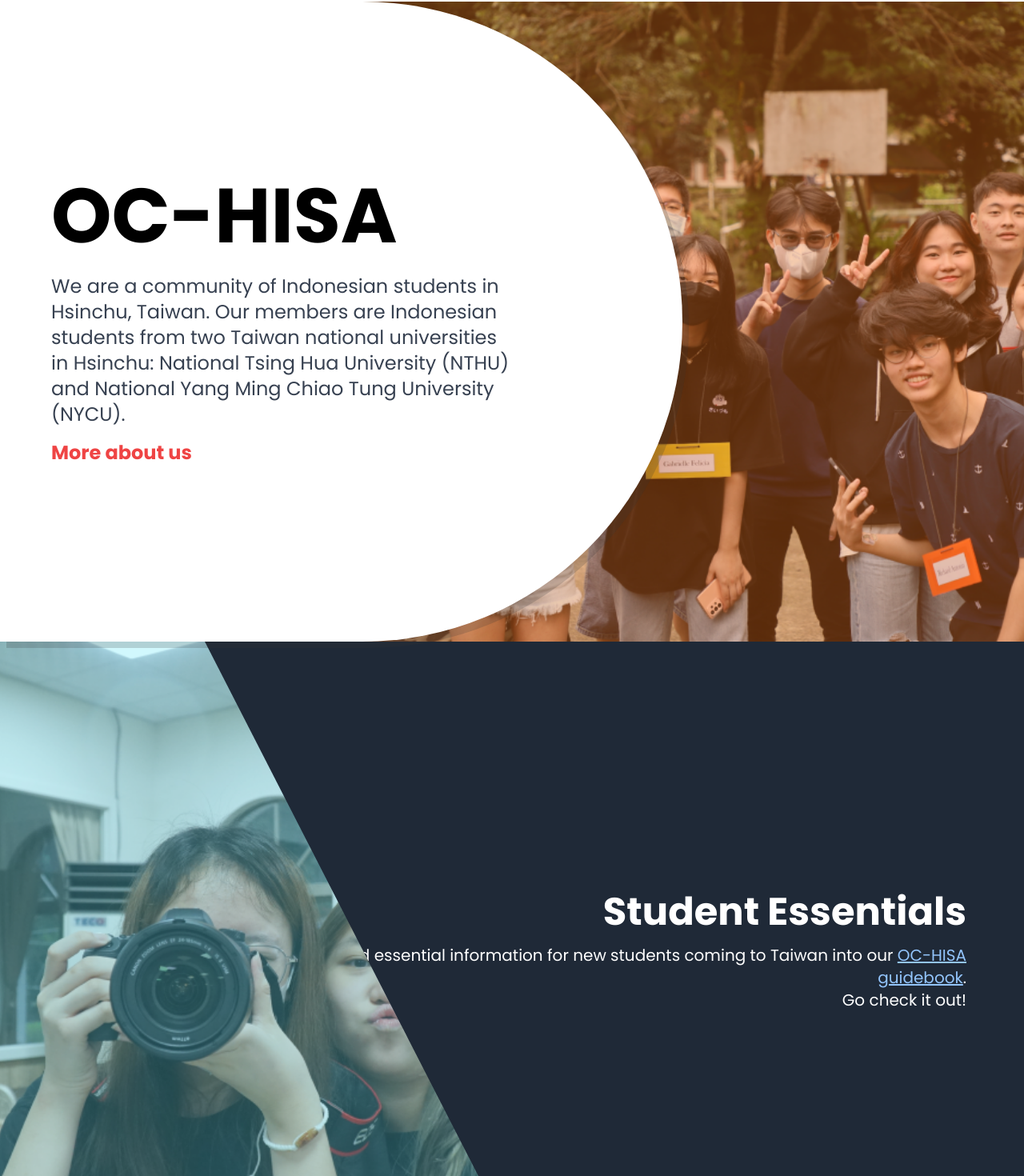
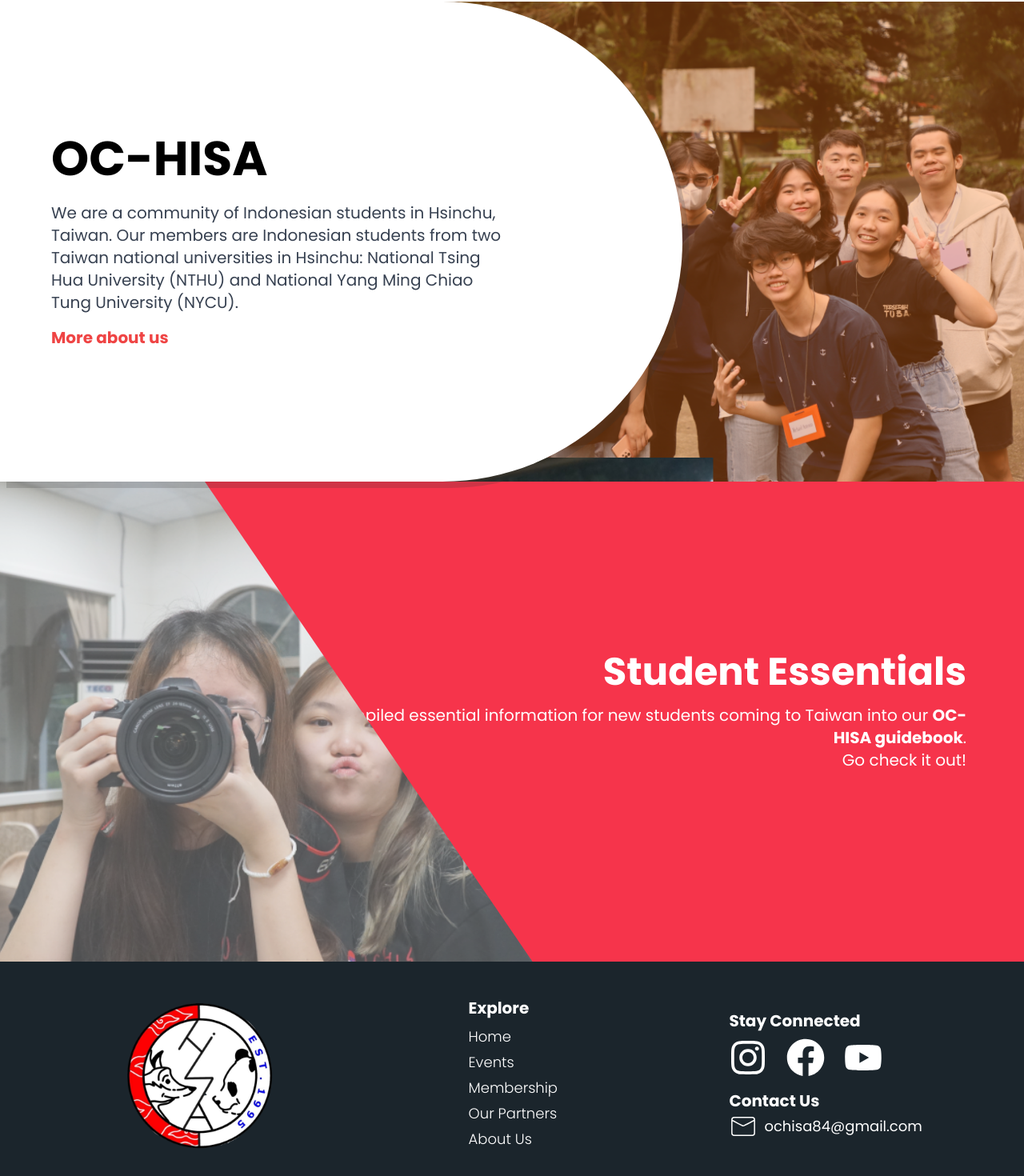
Before and after one commit to Bakuretsu05/OC-HISA-WEBSITE, a React (Vite) app: page / in a window 1280 px wide. Shown: the part 948-2418 px from the top of the page at 80% size. Built offline with nearby package versions, Linux system fonts and the light colour scheme.

Commit message:
Fixed page x-overflow issues

```diff
--- a/src/components/EventsPage/EventsTimeline.jsx
+++ b/src/components/EventsPage/EventsTimeline.jsx
@@ -3,11 +3,10 @@
 
 const EventsTimeline = () => {
   return (
-    <div className="bg-gradient-to-bl from-blue-950 to-purple-950 relative h-lvh w-lvw flex flex-col items-center justify-center">
+    <div className="bg-gradient-to-bl from-blue-950 to-purple-950 relative h-[90vh] flex flex-col items-center justify-center">
       <h1 className="text-2xl font-bold text-white">Events Timeline</h1>
       <TimelineInfoCard showToday={true} />
       <TimelineBar />
-      <TimelineInfoCard showToday={true} />
     </div>
   );
 };
--- a/src/components/EventsPage/TimelineInfoCard.jsx
+++ b/src/components/EventsPage/TimelineInfoCard.jsx
@@ -13,7 +13,7 @@
   const [dateString, yearString] = getTodaysDateString();
 
   return showToday ? (
-    <div className="w-52 bg-transparent-layer rounded-lg shadow-md z-30 absolute origin right top-4 right-4 p-4">
+    <div className="w-52 bg-transparent-layer rounded-lg shadow-md z-10 absolute origin right top-4 right-4 p-4">
       <p className="text-white text-sm">Today</p>
       <h1 className="text-white text-3xl font-bold">{dateString}</h1>
       <h3 className="text-xl font-bold text-grad-orange">{yearString}</h3>
--- a/src/components/Footer.jsx
+++ b/src/components/Footer.jsx
@@ -6,15 +6,15 @@
 
 const Footer = () => {
   return (
-    <div className="bg-[#1B252C] h-96 p-20 flex items-center justify-around">
-      <img src={Logo} alt="OCHISA Logo" className="h-full" />
+    <div className="relative bg-[#1B252C] p-5 flex items-center justify-around z-10">
+      <img src={Logo} alt="OCHISA Logo" className="scale-75" />
 
       {/* { "Explore" } */}
       <div className="text-white">
-        <h1 className="text-4xl font-bold mb-2">Explore</h1>
+        <h1 className="text-xl font-bold mb-2">Explore</h1>
         {paths.map(({ name, path }) => (
           <p
-            className="text-xl font-thin mb-1 hover:text-red-600 hover:underline transition-colors"
+            className="text-lg font-thin mb-1 hover:text-red-600 hover:underline transition-colors"
             key={name + "__footer"}
           >
             <Link to={path}>{name}</Link>
@@ -23,9 +23,9 @@
       </div>
 
       {/* { "Stay Connected & "Contact Us" } */}
-      <div className="flex flex-col justify-between text-white h-full">
+      <div className="flex flex-col justify-end text-white h-full">
         <div>
-          <h1 className="text-4xl font-bold mb-2">Stay Connected</h1>
+          <h1 className="text-xl font-bold mb-2">Stay Connected</h1>
           <ul className="flex items-center gap-6 text-white text-5xl">
             <SocialMediaLink
               link={socialLinks.instagram}
@@ -45,13 +45,13 @@
           </ul>
         </div>
 
-        <div>
-          <h1 className="text-4xl font-bold">Contact Us</h1>
+        <div className="mt-4">
+          <h1 className="text-xl font-bold">Contact Us</h1>
           <div className="flex items-center">
             <CiMail className="text-4xl mr-2" />
             <a
               href={`mailto:${socialLinks.email}`}
-              className="text-xl hover:underline hover:cursor-pointer"
+              className="text-lg hover:underline hover:cursor-pointer"
             >
               ochisa84@gmail.com
             </a>
--- a/src/components/HomePage/AboutSection.jsx
+++ b/src/components/HomePage/AboutSection.jsx
@@ -3,15 +3,15 @@
 
 const AboutSection = () => {
   return (
-    <div className="relative w-full h-screen bg-gray-100">
-      <img className="absolute object-fill inset-0 h-full left-[28%]" src={ganbuPicture} />
+    <div className="relative h-[75vh] bg-gray-100">
+      <img className="absolute object-fill h-full right-0" src={ganbuPicture} />
 
       <div className="absolute inset-0 right-0 h-full w-full bg-orange-500 opacity-35"></div>
 
       <div className="relative z-10 w-2/3 h-full bg-white rounded-r-full shadow-card-shadow p-16 flex items-center">
         <div className="w-4/5">
-          <h1 className="text-8xl font-bold mb-6 text-black">OC-HISA</h1>
-          <p className="text-2xl text-gray-700 mb-4">
+          <h1 className="text-6xl font-bold mb-6 text-black">OC-HISA</h1>
+          <p className="text-xl text-gray-700 mb-4">
             We are a community of Indonesian students in Hsinchu, Taiwan. Our
             members are Indonesian students from two Taiwan national
             universities in Hsinchu: National Tsing Hua University (NTHU) and
@@ -19,7 +19,7 @@
           </p>
           <Link
             to="/about"
-            className="text-red-500 text-2xl font-semibold hover:underline"
+            className="text-red-500 text-xl font-semibold hover:underline"
           >
             More about us
           </Link>
--- a/src/components/HomePage/BobbingCircles.jsx
+++ b/src/components/HomePage/BobbingCircles.jsx
@@ -5,7 +5,7 @@
         <div className="absolute bottom-[-50%] left-[-25%] w-[58rem] h-[58rem] bg-white blur-md rounded-full animate-bobbing-medium"></div>
         <div className="absolute bottom-[-45%] right-[-25%] w-[50rem] h-[50rem] bg-white blur-md rounded-full animate-bobbing-medium"></div>
 
-        <div className="absolute bottom-[-12%] left-48 w-[32rem] h-[32rem] bg-white blur-md rounded-full animate-bobbing-fast"></div>
+        <div className="absolute bottom-[-30%] left-48 w-[32rem] h-[32rem] bg-white blur-md rounded-full animate-bobbing-fast"></div>
         <div className="absolute bottom-[-10%] left-[30%] w-96 h-96 bg-white blur-md rounded-full animate-bobbing-medium"></div>
         <div className="absolute bottom-[-25%] right-96 w-[35rem] h-[35rem] bg-white blur-md rounded-full animate-bobbing-medium"></div>
         <div className="absolute bottom-[-20%] right-0 w-[38rem] h-[38rem] bg-white blur-md rounded-full animate-bobbing-slow"></div>
--- a/src/components/HomePage/MainTitle.jsx
+++ b/src/components/HomePage/MainTitle.jsx
@@ -3,8 +3,8 @@
 
 const MainTitle = () => {
   return (
-    <div className="relative bg-signature-red h-screen flex items-center justify-center animate-bobbing-slow">
-      <img src={HomeLogo} className="relative top-[-5%]" />
+    <div className="relative bg-signature-red h-screen flex items-center justify-center">
+      <img src={HomeLogo} className="relative top-[-5%] z-10" />
       <BobbingCircles />
     </div>
   );
--- a/src/components/HomePage/StudentEssentialsSection.jsx
+++ b/src/components/HomePage/StudentEssentialsSection.jsx
@@ -2,30 +2,30 @@
 
 const StudentEssentialsSection = () => {
   return (
-    <div className="relative w-full h-screen bg-gray-900">
+    <div className="relative w-full h-[75vh]">
       {/* Left-side image with blue overlay */}
       <div className="relative w-full h-full">
         <img
           src={ganbuPicture}
           alt="Students"
-          className="absolute inset-0 h-full left-[-7%]"
+          className="absolute h-full scale-110 z-0"
         />
-        <div className="absolute inset-0 bg-cyan-300 opacity-30"></div>
+        <div className="absolute inset-0 bg-white opacity-30"></div>
       </div>
 
       {/* Right-side text content */}
       <div
-        className="absolute inset-y-0 p-10 right-0 w-4/5 bg-gray-800 text-white flex items-center"
+        className="absolute inset-y-0 p-10 right-0 w-4/5 bg-signature-red text-white flex items-center"
         style={{
           clipPath: "polygon(100% 0, 100% 100%, 40% 100%, 0 0)",
         }}
       >
-        <div className="p-8 ml-auto text-end">
+        <div className="p-8 ml-auto text-end relative">
           <h1 className="text-5xl font-bold mb-4">Student Essentials</h1>
           <p className="text-xl mb-6">
             We compiled essential information for new students coming to Taiwan
             into our{" "}
-            <a href="#" className="text-blue-300 underline">
+            <a href="#" className="font-bold hover:underline">
               OC-HISA guidebook
             </a>
             .
--- a/src/output.css
+++ b/src/output.css
@@ -649,10 +649,6 @@
   bottom: -10%;
 }
 
-.bottom-\[-12\%\]{
-  bottom: -12%;
-}
-
 .bottom-\[-20\%\]{
   bottom: -20%;
 }
@@ -701,10 +697,6 @@
   left: -25%;
 }
 
-.left-\[-7\%\]{
-  left: -7%;
-}
-
 .left-\[-70\%\]{
   left: -70%;
 }
@@ -731,10 +723,6 @@
 
 .left-\[26\.5\%\]{
   left: 26.5%;
-}
-
-.left-\[28\%\]{
-  left: 28%;
 }
 
 .left-\[30\%\]{
@@ -1092,6 +1080,14 @@
   height: 600px;
 }
 
+.h-\[75vh\]{
+  height: 75vh;
+}
+
+.h-\[90vh\]{
+  height: 90vh;
+}
+
 .h-auto{
   height: auto;
 }
@@ -1100,10 +1096,6 @@
   height: 100%;
 }
 
-.h-lvh{
-  height: 100lvh;
-}
-
 .h-screen{
   height: 100vh;
 }
@@ -1214,14 +1206,6 @@
 
 .w-full{
   width: 100%;
-}
-
-.w-lvw{
-  width: 100lvw;
-}
-
-.w-screen{
-  width: 100vw;
 }
 
 .w-thin{
@@ -1284,6 +1268,12 @@
 
 .rotate-90{
   --tw-rotate: 90deg;
+  transform: translate(var(--tw-translate-x), var(--tw-translate-y)) rotate(var(--tw-rotate)) skewX(var(--tw-skew-x)) skewY(var(--tw-skew-y)) scaleX(var(--tw-scale-x)) scaleY(var(--tw-scale-y));
+}
+
+.scale-110{
+  --tw-scale-x: 1.1;
+  --tw-scale-y: 1.1;
   transform: translate(var(--tw-translate-x), var(--tw-translate-y)) rotate(var(--tw-rotate)) skewX(var(--tw-skew-x)) skewY(var(--tw-skew-y)) scaleX(var(--tw-scale-x)) scaleY(var(--tw-scale-y));
 }
 
@@ -1293,6 +1283,12 @@
   transform: translate(var(--tw-translate-x), var(--tw-translate-y)) rotate(var(--tw-rotate)) skewX(var(--tw-skew-x)) skewY(var(--tw-skew-y)) scaleX(var(--tw-scale-x)) scaleY(var(--tw-scale-y));
 }
 
+.scale-75{
+  --tw-scale-x: .75;
+  --tw-scale-y: .75;
+  transform: translate(var(--tw-translate-x), var(--tw-translate-y)) rotate(var(--tw-rotate)) skewX(var(--tw-skew-x)) skewY(var(--tw-skew-y)) scaleX(var(--tw-scale-x)) scaleY(var(--tw-scale-y));
+}
+
 .transform{
   transform: translate(var(--tw-translate-x), var(--tw-translate-y)) rotate(var(--tw-rotate)) skewX(var(--tw-skew-x)) skewY(var(--tw-skew-y)) scaleX(var(--tw-scale-x)) scaleY(var(--tw-scale-y));
 }
@@ -1433,6 +1429,10 @@
   align-items: center;
 }
 
+.justify-end{
+  justify-content: flex-end;
+}
+
 .justify-center{
   justify-content: center;
 }
@@ -1459,10 +1459,6 @@
 
 .overflow-x-hidden{
   overflow-x: hidden;
-}
-
-.overflow-x-clip{
-  overflow-x: clip;
 }
 
 .rounded-2xl{
@@ -1505,11 +1501,6 @@
   background-color: rgb(63 230 253 / var(--tw-bg-opacity));
 }
 
-.bg-cyan-300{
-  --tw-bg-opacity: 1;
-  background-color: rgb(103 232 249 / var(--tw-bg-opacity));
-}
-
 .bg-gray-100{
   --tw-bg-opacity: 1;
   background-color: rgb(243 244 246 / var(--tw-bg-opacity));
@@ -1520,14 +1511,14 @@
   background-color: rgb(156 163 175 / var(--tw-bg-opacity));
 }
 
-.bg-gray-800{
+.bg-intday_nthu-event-color{
   --tw-bg-opacity: 1;
-  background-color: rgb(31 41 55 / var(--tw-bg-opacity));
-}
-
-.bg-gray-900{
+  background-color: rgb(237 145 218 / var(--tw-bg-opacity));
+}
+
+.bg-intday_nycu-event-color{
   --tw-bg-opacity: 1;
-  background-color: rgb(17 24 39 / var(--tw-bg-opacity));
+  background-color: rgb(203 174 229 / var(--tw-bg-opacity));
 }
 
 .bg-kaorou-event-color{
@@ -1555,6 +1546,11 @@
   background-color: rgb(51 65 85 / var(--tw-bg-opacity));
 }
 
+.bg-songjiu-event-color{
+  --tw-bg-opacity: 1;
+  background-color: rgb(254 111 160 / var(--tw-bg-opacity));
+}
+
 .bg-transparent{
   background-color: transparent;
 }
@@ -1575,21 +1571,6 @@
 .bg-yingxin-event-color{
   --tw-bg-opacity: 1;
   background-color: rgb(63 253 219 / var(--tw-bg-opacity));
-}
-
-.bg-intday_nycu-event-color{
-  --tw-bg-opacity: 1;
-  background-color: rgb(203 174 229 / var(--tw-bg-opacity));
-}
-
-.bg-intday_nthu-event-color{
-  --tw-bg-opacity: 1;
-  background-color: rgb(237 145 218 / var(--tw-bg-opacity));
-}
-
-.bg-songjiu-event-color{
-  --tw-bg-opacity: 1;
-  background-color: rgb(254 111 160 / var(--tw-bg-opacity));
 }
 
 .bg-opacity-35{
@@ -1690,12 +1671,12 @@
   padding: 4rem;
 }
 
-.p-20{
-  padding: 5rem;
-}
-
 .p-4{
   padding: 1rem;
+}
+
+.p-5{
+  padding: 1.25rem;
 }
 
 .p-6{
@@ -1773,9 +1754,9 @@
   line-height: 1;
 }
 
-.text-8xl{
-  font-size: 6rem;
-  line-height: 1;
+.text-lg{
+  font-size: 1.125rem;
+  line-height: 1.75rem;
 }
 
 .text-sm{
@@ -1817,11 +1798,6 @@
 .text-black{
   --tw-text-opacity: 1;
   color: rgb(0 0 0 / var(--tw-text-opacity));
-}
-
-.text-blue-300{
-  --tw-text-opacity: 1;
-  color: rgb(147 197 253 / var(--tw-text-opacity));
 }
 
 .text-grad-orange{
--- a/src/pages/home.jsx
+++ b/src/pages/home.jsx
@@ -4,7 +4,7 @@
 
 const Home = () => {
   return (
-    <div className="w-screen overflow-x-clip">
+    <div>
       <MainTitle />
       <AboutSection />
       <StudentEssentialsSection />
```
Also changed, not shown: src/pages/events.jsx (+6 -6 lines).
